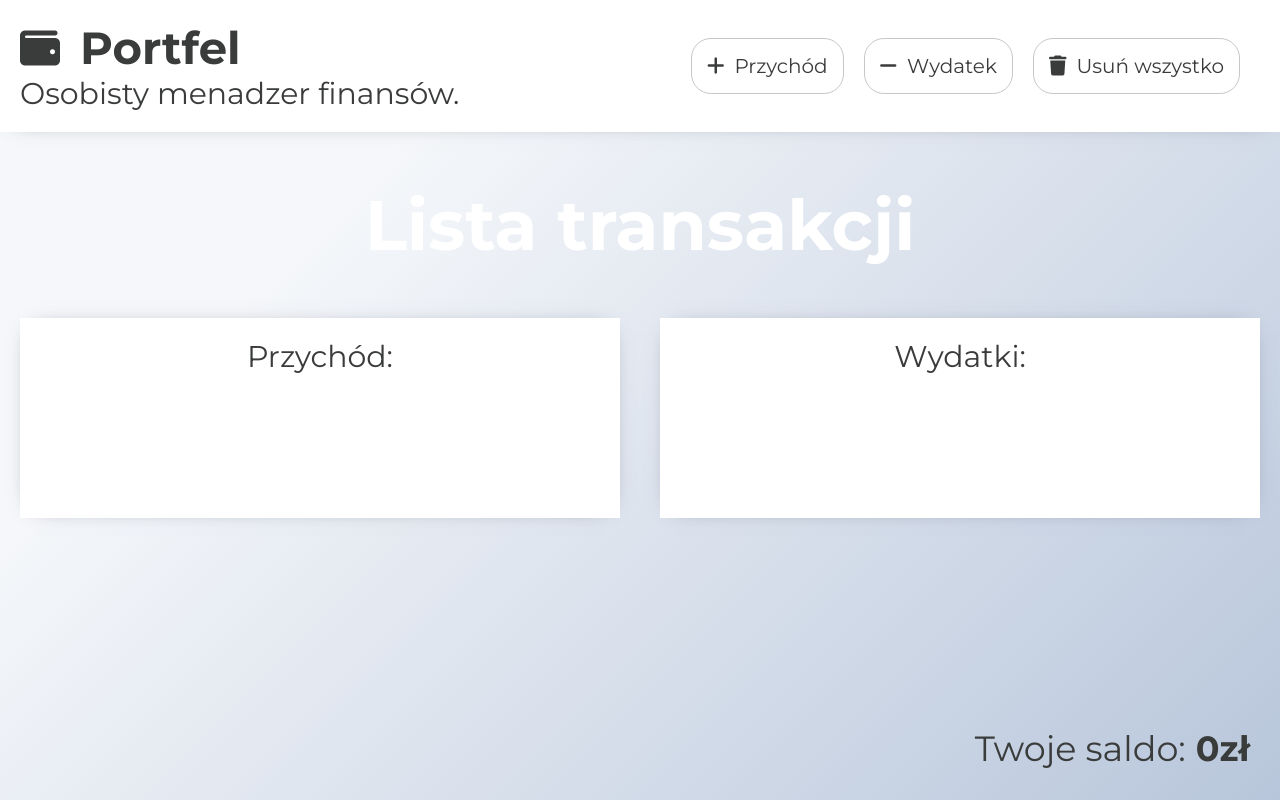
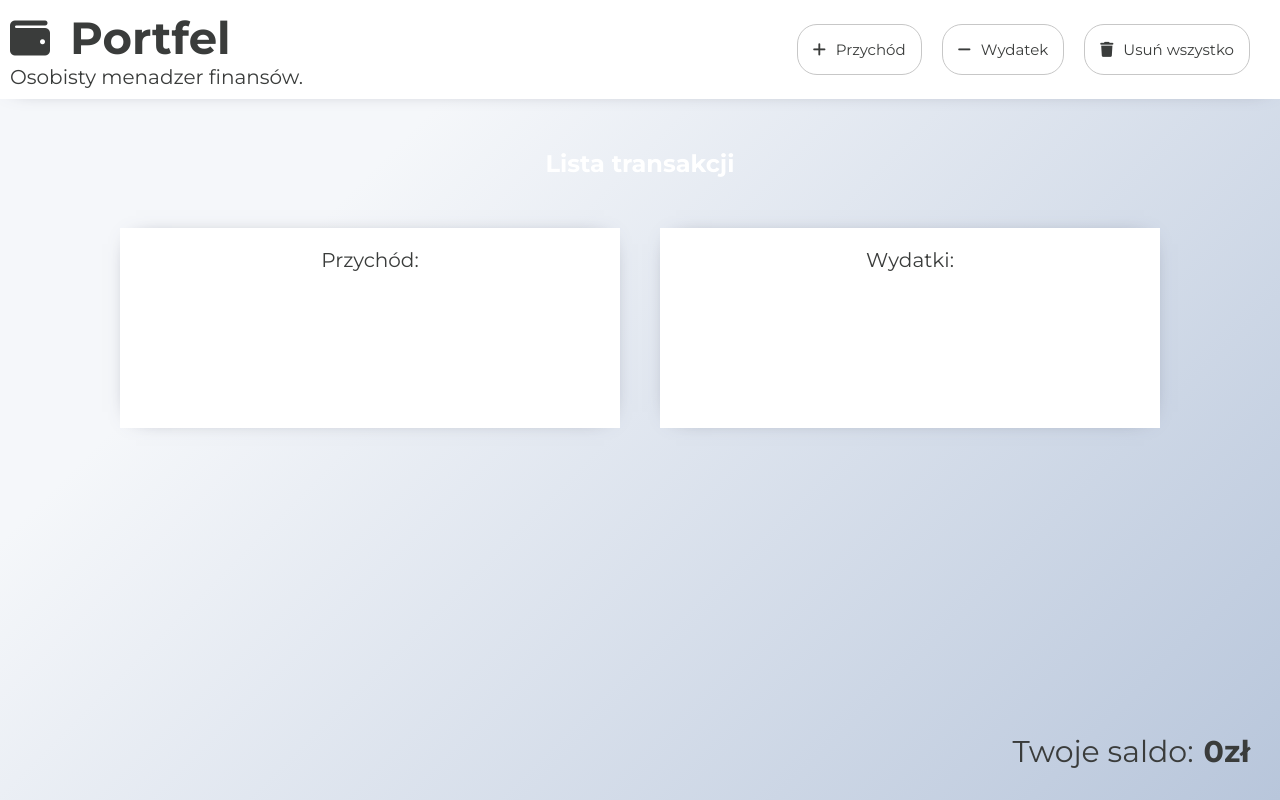
Before and after one commit to Typowy99/Wallet, a plain HTML site: page index.html in a window 1280 px wide. Shown: the top 800 px of the page. Drawn offline with Linux system fonts and the light colour scheme.

Commit message:
change styles

```diff
--- a/sass/_components.scss
+++ b/sass/_components.scss
@@ -15,8 +15,9 @@
 	background-color: black;
 }
 .box {
+	width: 25vw;
 	min-height: 200px;
-	min-width: 600px;
+	min-width: 500px;
 	padding: 20px;
 	background-color: white;
 	// border-radius: 20px;
--- a/sass/style.scss
+++ b/sass/style.scss
@@ -5,11 +5,15 @@
 	margin: 0;
 	padding: 0;
 }
+html {
+	font-size: 62.5%;
+}
 body {
 	position: relative;
 	overflow: hidden;
 	min-height: 100vh;
 	font-family: 'Montserrat', sans-serif;
+	font-size: 1.6rem;
 	color: $second-color;
 	background-color: $first-color;
 	background-image: $first-color-img;
@@ -19,25 +23,25 @@ body {
 	align-items: center;
 	justify-content: space-between;
 	background-color: $white;
-	padding: 20px 20px;
+	padding: 10px 10px;
 	box-shadow: 0px 0px 23px -16px rgba(66, 68, 90, 1);
 	&__left {
 		.logo {
 			display: flex;
 			align-items: center;
-			font-size: 30px;
+			font-size: 3rem;
 
 			i {
 				margin-right: 20px;
-				font-size: 40px;
+				font-size: 4rem;
 			}
 		}
 		p {
-			font-size: 30px;
+			font-size: 2rem;
 		}
 	}
 	&__right {
-		font-size: 20px;
+		font-size: 1.5rem;
 		i {
 			margin-right: 10px;
 		}
@@ -59,7 +63,6 @@ body {
 	}
 	&__title {
 		margin: 50px 0;
-		font-size: 70px;
 		color: $white;
 	}
 	&__list {
@@ -70,13 +73,11 @@ body {
 			display: flex;
 			justify-content: space-between;
 			margin: 0 30px;
-			font-size: 25px;
 			border-bottom: 1px solid black;
 			padding: 15px;
 			.delete {
 				background-color: transparent;
 				border: none;
-				font-size: 20px;
 				margin-left: 20px;
 				transition: 0.3s;
 				cursor: pointer;
@@ -89,7 +90,7 @@ body {
 			}
 		}
 		.title {
-			font-size: 30px;
+			font-size: 2rem;
 			margin-bottom: 15px;
 		}
 		.transaction:last-child {
@@ -105,11 +106,11 @@ body {
 	justify-content: center;
 	align-items: center;
 	h2 {
-		font-size: 35px;
+		font-size: 3rem;
 		font-weight: normal;
 	}
 	p {
-		font-size: 35px;
+		font-size: 3rem;
 		font-weight: bold;
 		margin-left: 10px;
 	}
@@ -126,17 +127,14 @@ body {
 	flex-direction: column;
 	background-color: $white;
 	background-image: linear-gradient(315deg, #9fa4c4 0%, #9e768f 74%);
-	font-size: 40px;
+	font-size: 3rem;
 	color: $white;
 	transition: 0.4s;
 	h2 {
-		font-size: 50px;
+		font-size: 4rem;
 		font-weight: normal;
 		text-transform: uppercase;
 		margin-bottom: 30px;
-	}
-	small {
-		font-size: 15px;
 	}
 	input,
 	select {
@@ -153,7 +151,7 @@ body {
 		font-size: 25px;
 		border-radius: 20px;
 		padding: 10px 20px;
-		margin: 0 20px;
+		margin: 30px 40px;
 		background-color: transparent;
 		color: $white;;
 		border-color: $white;;
```
Also changed, not shown: css/style.css, 1 other file.
